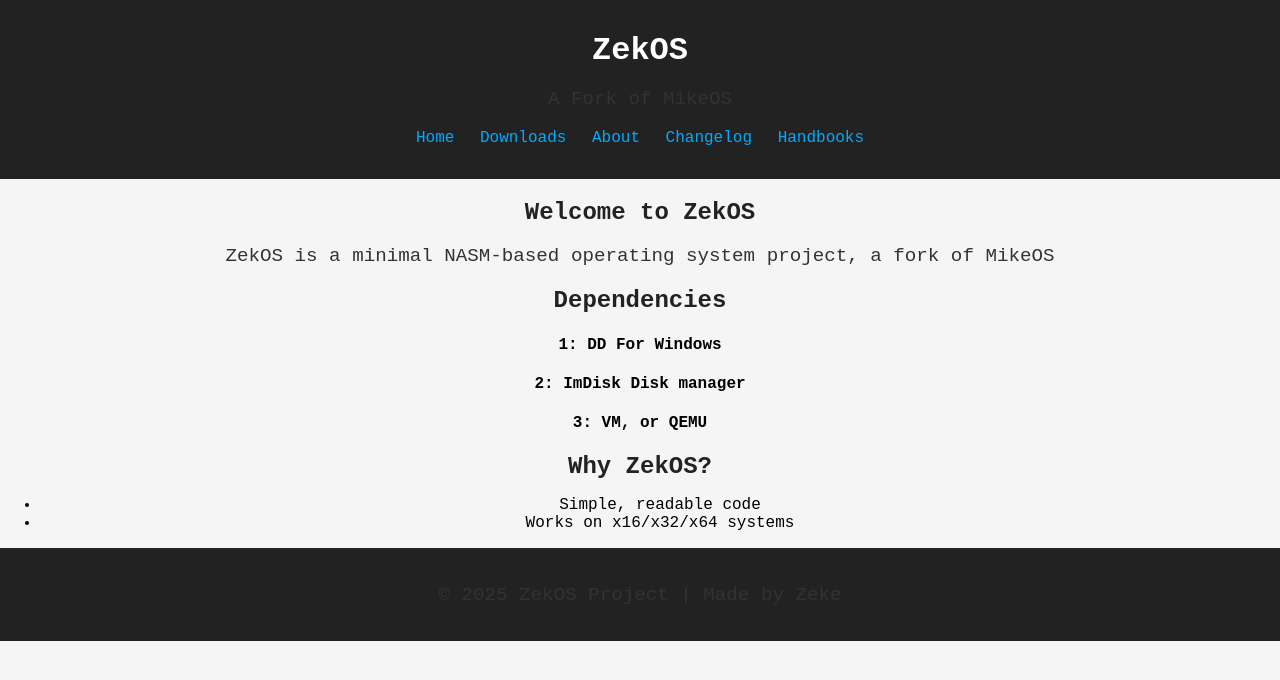
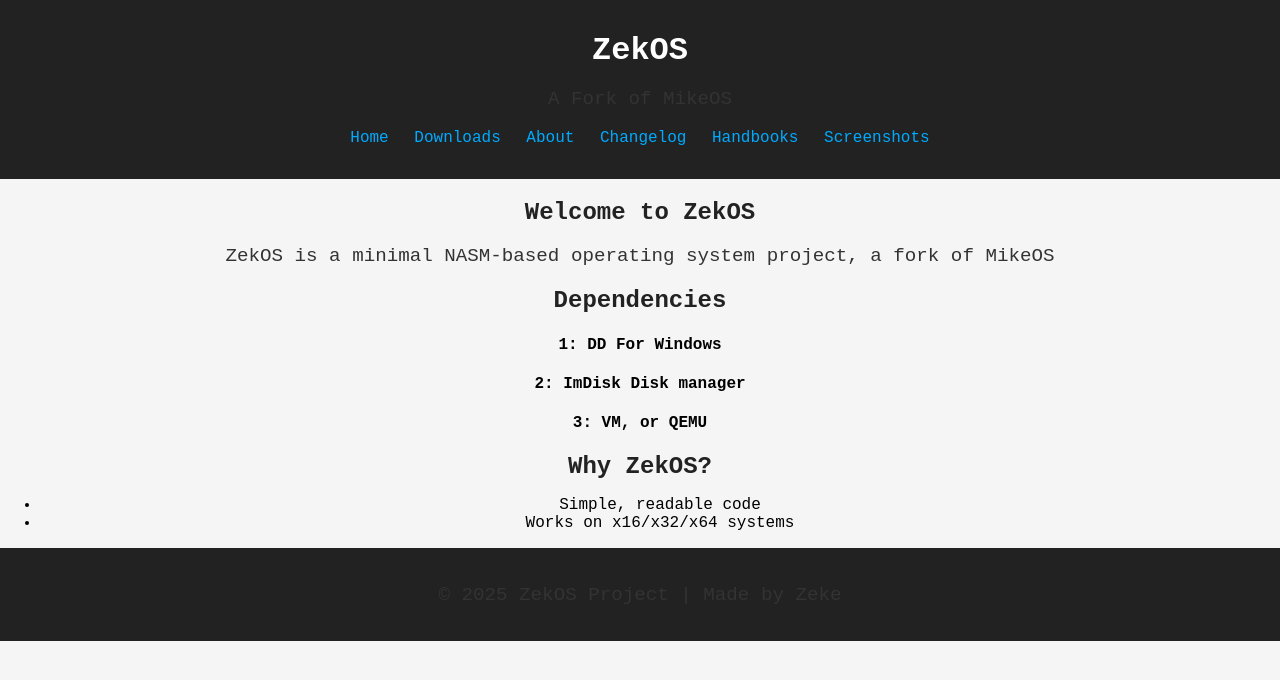
Before and after one commit to zekedoesgames/ZekOS, a plain HTML site: page index.html in a window 1280 px wide. Drawn offline with Linux system fonts and the light colour scheme.

Commit message:
Update index.html

```diff
--- a/index.html
+++ b/index.html
@@ -16,6 +16,7 @@
             <a href="about.html">About</a>
             <a href="changelog.html">Changelog</a>
       <a href="handbook.html">Handbooks</a>
+                   <a href="screenshots.html"> Screenshots</a>
         </nav>
     </header>
 
```
